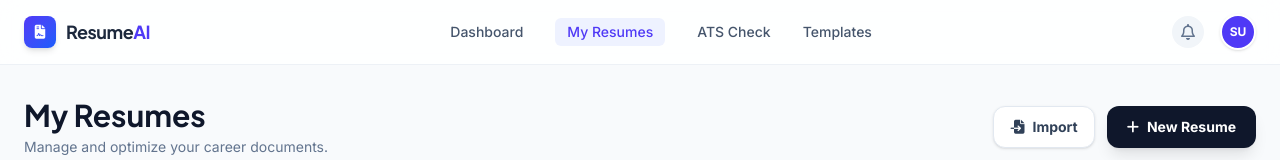
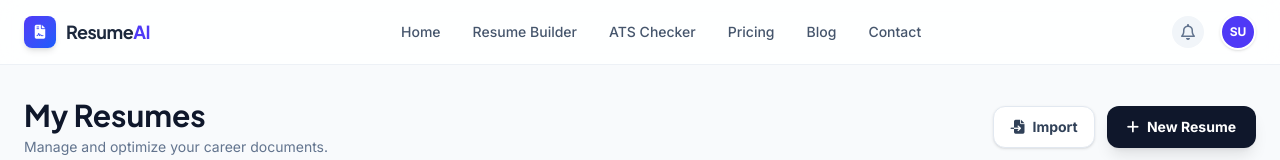
Before and after one commit to suraj292/react-resume, a Next.js app in the folder resume-builder-frontend/: page /my-resume in a window 1280 px wide. Shown: the top 160 px of the page. Built offline with nearby package versions, Linux system fonts and the light colour scheme; no server answers; sample sign-in values are in the browser's storage.

Commit message:
my-resume header nevigaion fix

```diff
--- a/resume-builder-frontend/app/(dashboard)/my-resume/page.tsx
+++ b/resume-builder-frontend/app/(dashboard)/my-resume/page.tsx
@@ -163,10 +163,12 @@ export default function MyResumePage() {
                     </Link>
 
                     <nav className="hidden md:flex items-center gap-8">
-                        <Link href="/builder" className="text-sm font-medium text-slate-600 hover:text-indigo-600 transition-colors">Dashboard</Link>
-                        <Link href="/my-resume" className="text-sm font-medium text-indigo-600 bg-indigo-50 px-3 py-1 rounded-md">My Resumes</Link>
-                        <Link href="/ats-checker" className="text-sm font-medium text-slate-600 hover:text-indigo-600 transition-colors">ATS Check</Link>
-                        <Link href="/templates" className="text-sm font-medium text-slate-600 hover:text-indigo-600 transition-colors">Templates</Link>
+                        <Link href="/" className="text-sm font-medium text-slate-600 hover:text-indigo-600 transition-colors">Home</Link>
+                        <Link href="/builder" className="text-sm font-medium text-slate-600 hover:text-indigo-600 transition-colors">Resume Builder</Link>
+                        <Link href="/ats-checker" className="text-sm font-medium text-slate-600 hover:text-indigo-600 transition-colors">ATS Checker</Link>
+                        <Link href="/pricing" className="text-sm font-medium text-slate-600 hover:text-indigo-600 transition-colors">Pricing</Link>
+                        <Link href="/blog" className="text-sm font-medium text-slate-600 hover:text-indigo-600 transition-colors">Blog</Link>
+                        <Link href="/contact" className="text-sm font-medium text-slate-600 hover:text-indigo-600 transition-colors">Contact</Link>
                     </nav>
 
                     <div className="flex items-center gap-4">
```
